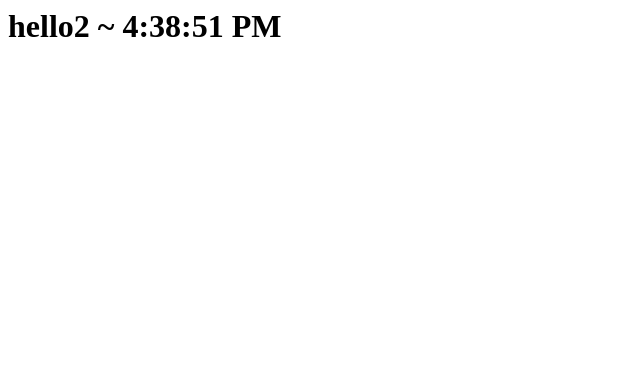
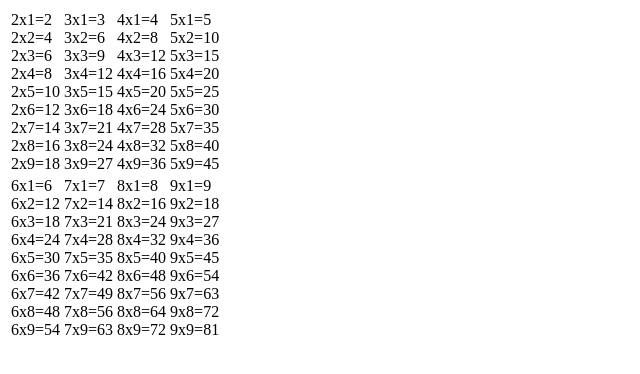
Before and after one commit to airmanxtw/reactApp1, a React app: page / in a window 1280 px wide. Shown: the top 374 px of the page, without its empty margins (0-640 px from the left). Built offline with nearby package versions, Linux system fonts and the light colour scheme.

Commit message:
九九乘法

```diff
--- a/src/components/hello2.js
+++ b/src/components/hello2.js
@@ -1,12 +1,23 @@
 import React from "react";
 class Hello2 extends React.Component {
     render() {
-        return <h1>hello2 ~ {this.state.date.toLocaleTimeString()}</h1>
+        return <h1>
+            hello2 ~ {this.state.date.toLocaleTimeString()}
+            <br />
+            {this.state.showB &&
+                <button onClick={this.sayHello}>click</button>
+            }
+        </h1>
+    }
+
+    sayHello = () => {
+        alert(this.state.date.toDateString());
     }
 
     constructor() {
         super();
-        this.state = { date: new Date() };
+        this.state = { date: new Date(), showB: false };
+        //this.sayHello = this.sayHello.bind(this);
     }
 
     componentDidMount() {
--- /dev/null
+++ b/src/components/mu.js
@@ -0,0 +1,28 @@
+// * 九九乘法表 by react
+import React from "react";
+class Mu extends React.Component {
+    render() {
+        return <table>
+            {
+                [2, 6].map(c =>
+                    <tr key={c}>
+                        {
+                            [...Array(5).keys()].filter(f => f > 0).map(d =>
+                                <td key={d}>
+                                    {
+                                        [...Array(10).keys()].filter(f => f > 0).map(e =>
+                                            <div key={e}>
+                                                {c + d - 1}x{e}={(c + d - 1) * e}
+                                            </div>
+                                        )
+                                    }
+                                </td>
+                            )
+                        }
+                    </tr>
+                )
+            }
+        </table>
+    }
+}
+export default Mu
--- a/src/index.jsx
+++ b/src/index.jsx
@@ -3,12 +3,13 @@ import ReactDOM from 'react-dom';
 
 // * 載入組件
 import { Welcome } from "./components/hello.js";
-import { Hello2 } from "./components/hello2";
+import Mu from "./components/mu.js";
 
-const element = <Hello2 />;
+// const element = <Hello2 />;
+
 
 // * React.js 起手式
 ReactDOM.render(
-  element,
+  <Mu />,
   document.getElementById('root')
 );
```
